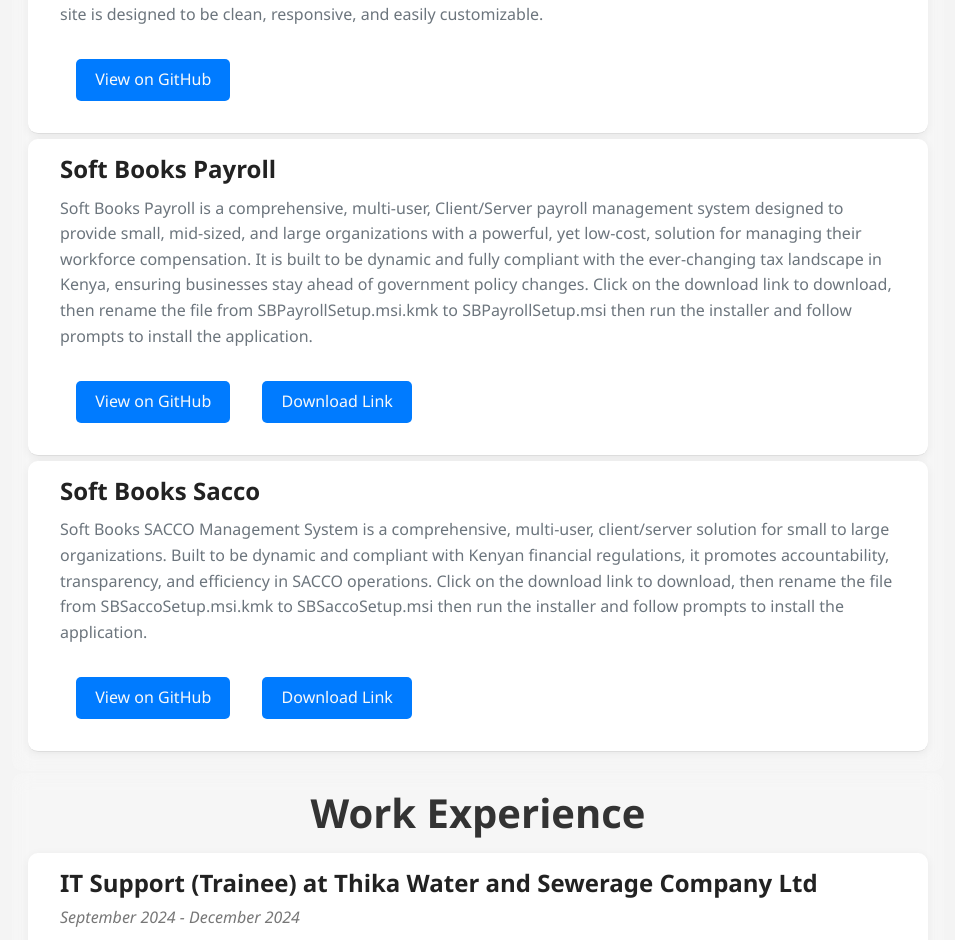
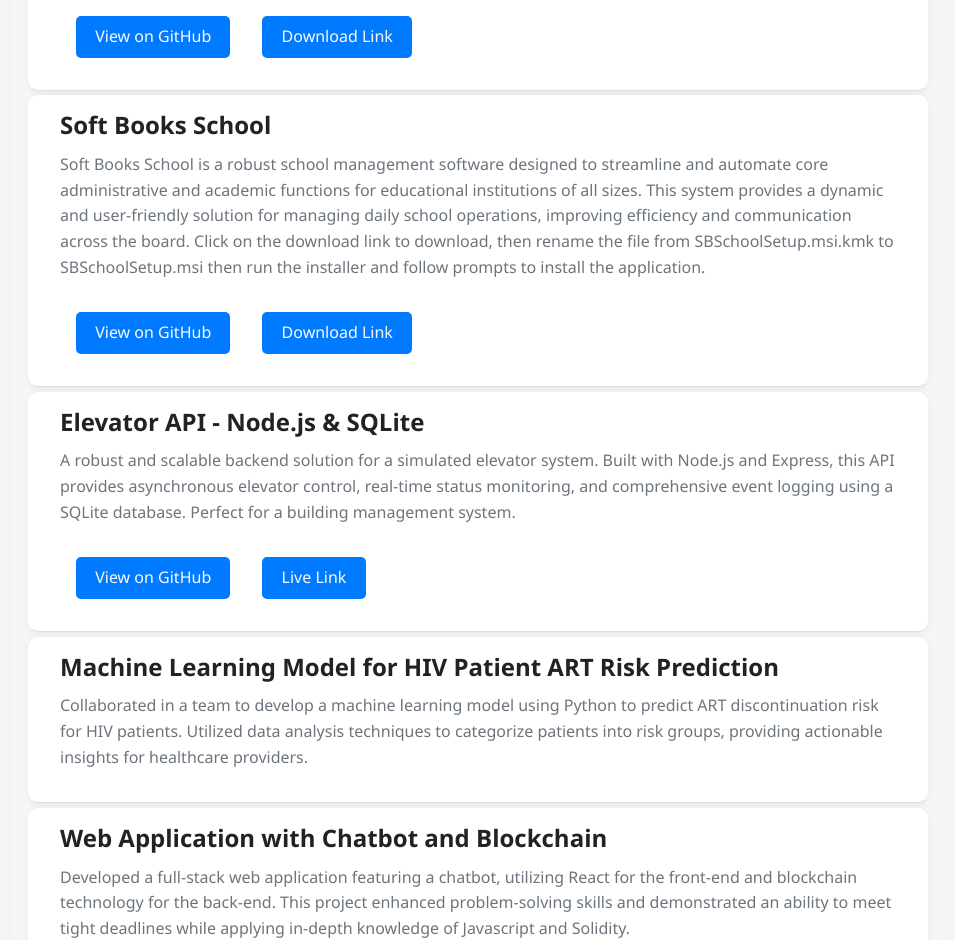
Before and after one commit to iProjects/kevin_mutugi_kithinji_portfolio, a React (Vite) app: page / in a window 1280 px wide. Shown: the part 1613-2553 px from the top of the page, without its empty margins (162-1117 px from the left). Built offline with nearby package versions, Linux system fonts and the light colour scheme.

Commit message:
update projects with soft books school
update projects with soft books school

```diff
--- a/src/data/cvData.js
+++ b/src/data/cvData.js
@@ -108,30 +108,6 @@
 
     projects: [
       {
-        title: "Machine Learning Model for HIV Patient ART Risk Prediction",
-        description:
-          "Collaborated in a team to develop a machine learning model using Python to predict ART discontinuation risk for HIV patients. Utilized data analysis techniques to categorize patients into risk groups, providing actionable insights for healthcare providers.",
-          github_link: null, // No link provided
-          live_link: null, // No link provided
-          download_link: null, // No link provided
-      },
-      {
-        title: "Web Application with Chatbot and Blockchain",
-        description:
-          "Developed a full-stack web application featuring a chatbot, utilizing React for the front-end and blockchain technology for the back-end. This project enhanced problem-solving skills and demonstrated an ability to meet tight deadlines while applying in-depth knowledge of Javascript and Solidity.",
-          github_link: "https://github.com/iProjects/kom_consult_chat_app.git",
-          live_link: null, // No link provided
-          download_link: null, // No link provided
-      },
-      {
-        title: "Elevator API - Node.js & SQLite",
-        description:
-          "A robust and scalable backend solution for a simulated elevator system. Built with Node.js and Express, this API provides asynchronous elevator control, real-time status monitoring, and comprehensive event logging using a SQLite database. Perfect for a building management system.",
-          github_link: "https://github.com/iProjects/elevator-api.git",
-          live_link: "https://elevator-api-33fb.onrender.com/api/elevator/logs",
-          download_link: null, // No link provided
-      },
-      {
         title: "Portfolio",
         description:
           "A personal portfolio website built with React to showcase my skills, projects, and professional experience. This site is designed to be clean, responsive, and easily customizable.",
@@ -150,10 +126,42 @@
       {
         title: "Soft Books Sacco",
         description:
-          "Soft Books SACCO Management System is a comprehensive, multi-user, client/server solution for small to large organizations. Built to be dynamic and compliant with Kenyan financial regulations, it promotes accountability, transparency, and efficiency in SACCO operations. Click on the download link to download, then rename the file from SBSaccoSetup.msi.kmk to SBSaccoSetup.msi then run the installer and follow prompts to install the application.",
+          "Soft Books Sacco Management System is a comprehensive, multi-user, client/server solution for small to large organizations. Built to be dynamic and compliant with Kenyan financial regulations, it promotes accountability, transparency, and efficiency in SACCO operations. Click on the download link to download, then rename the file from SBSaccoSetup.msi.kmk to SBSaccoSetup.msi then run the installer and follow prompts to install the application.",
           github_link: "https://github.com/iProjects/soft_books_sacco.git",
           live_link: null, // No link provided
           download_link: "https://drive.google.com/file/d/1-_UtCuVl3MdQrw9YjolbERQTp8g6omq7/view?usp=sharing",
+      },
+      {
+        title: "Soft Books School",
+        description:
+          "Soft Books School is a robust school management software designed to streamline and automate core administrative and academic functions for educational institutions of all sizes. This system provides a dynamic and user-friendly solution for managing daily school operations, improving efficiency and communication across the board. Click on the download link to download, then rename the file from SBSchoolSetup.msi.kmk to SBSchoolSetup.msi then run the installer and follow prompts to install the application.",
+          github_link: "https://github.com/iProjects/soft_books_school.git",
+          live_link: null, // No link provided
+          download_link: "https://drive.google.com/file/d/19WOkbZ12L2wQQL77wY1RKyJa_3xTb2jN/view?usp=sharing",
+      },
+      {
+        title: "Elevator API - Node.js & SQLite",
+        description:
+          "A robust and scalable backend solution for a simulated elevator system. Built with Node.js and Express, this API provides asynchronous elevator control, real-time status monitoring, and comprehensive event logging using a SQLite database. Perfect for a building management system.",
+          github_link: "https://github.com/iProjects/elevator-api.git",
+          live_link: "https://elevator-api-33fb.onrender.com/api/elevator/logs",
+          download_link: null, // No link provided
+      },
+      {
+        title: "Machine Learning Model for HIV Patient ART Risk Prediction",
+        description:
+          "Collaborated in a team to develop a machine learning model using Python to predict ART discontinuation risk for HIV patients. Utilized data analysis techniques to categorize patients into risk groups, providing actionable insights for healthcare providers.",
+          github_link: null, // No link provided
+          live_link: null, // No link provided
+          download_link: null, // No link provided
+      },
+      {
+        title: "Web Application with Chatbot and Blockchain",
+        description:
+          "Developed a full-stack web application featuring a chatbot, utilizing React for the front-end and blockchain technology for the back-end. This project enhanced problem-solving skills and demonstrated an ability to meet tight deadlines while applying in-depth knowledge of Javascript and Solidity.",
+          github_link: "https://github.com/iProjects/kom_consult_chat_app.git",
+          live_link: null, // No link provided
+          download_link: null, // No link provided
       },
       // You can add more projects here if you have them.
     ],
```
